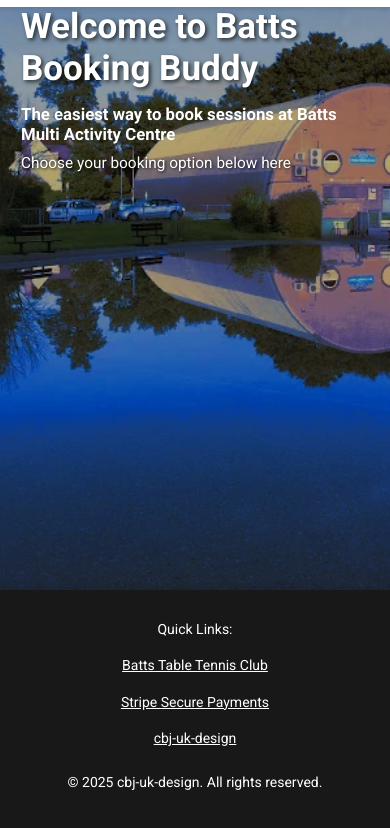
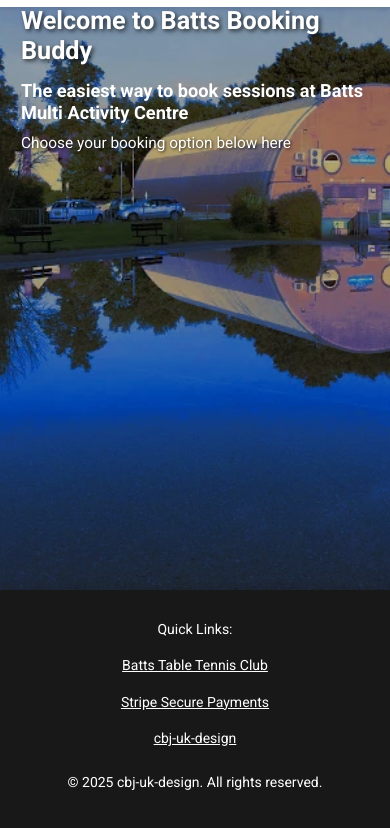
Before and after one commit to sonex-pro/batts-booking-buddy, a website: page index.html in a window 390 px wide. Shown: the part 74-902 px from the top of the page. Drawn offline with Linux system fonts and the light colour scheme.

Commit message:
Add specific mobile font size overrides for home page hero section

```diff
--- a/css/styles.css
+++ b/css/styles.css
@@ -361,7 +361,7 @@ img {
     }
 
     .hero h1 {
-        font-size: 1.2rem; /* Smaller heading on mobile */
+        font-size: 1.8rem; /* Smaller heading on mobile */
         margin-bottom: 0.5rem;
     }
 
@@ -1142,3 +1142,18 @@ img {
         grid-template-columns: 1fr;
     }
 }
+
+/* Home Page Mobile Hero Font Size Overrides */
+@media (max-width: 768px) {
+    .index-background .hero h1 {
+        font-size: 1.8rem !important;
+    }
+
+    .index-background .hero h2 {
+        font-size: 1.3rem !important;
+    }
+
+    .index-background .hero p {
+        font-size: 1.1rem !important;
+    }
+}
```
